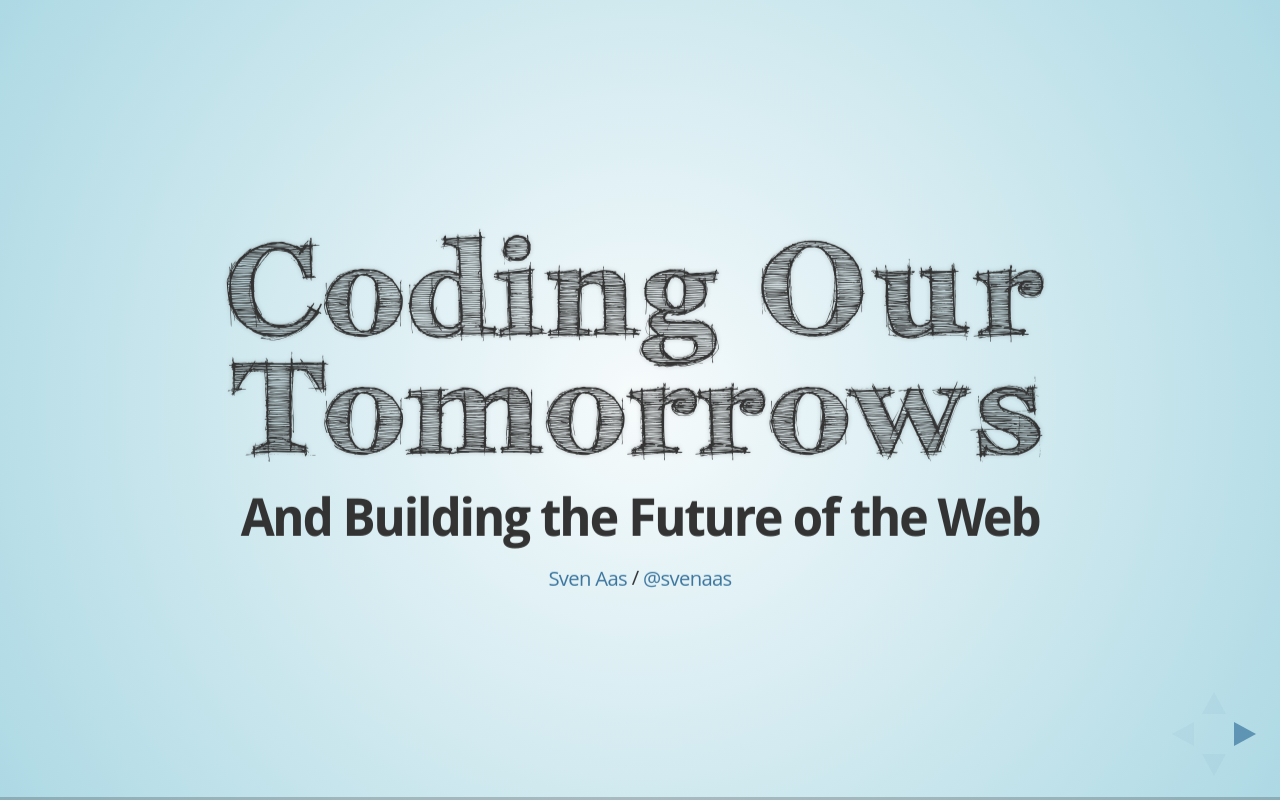
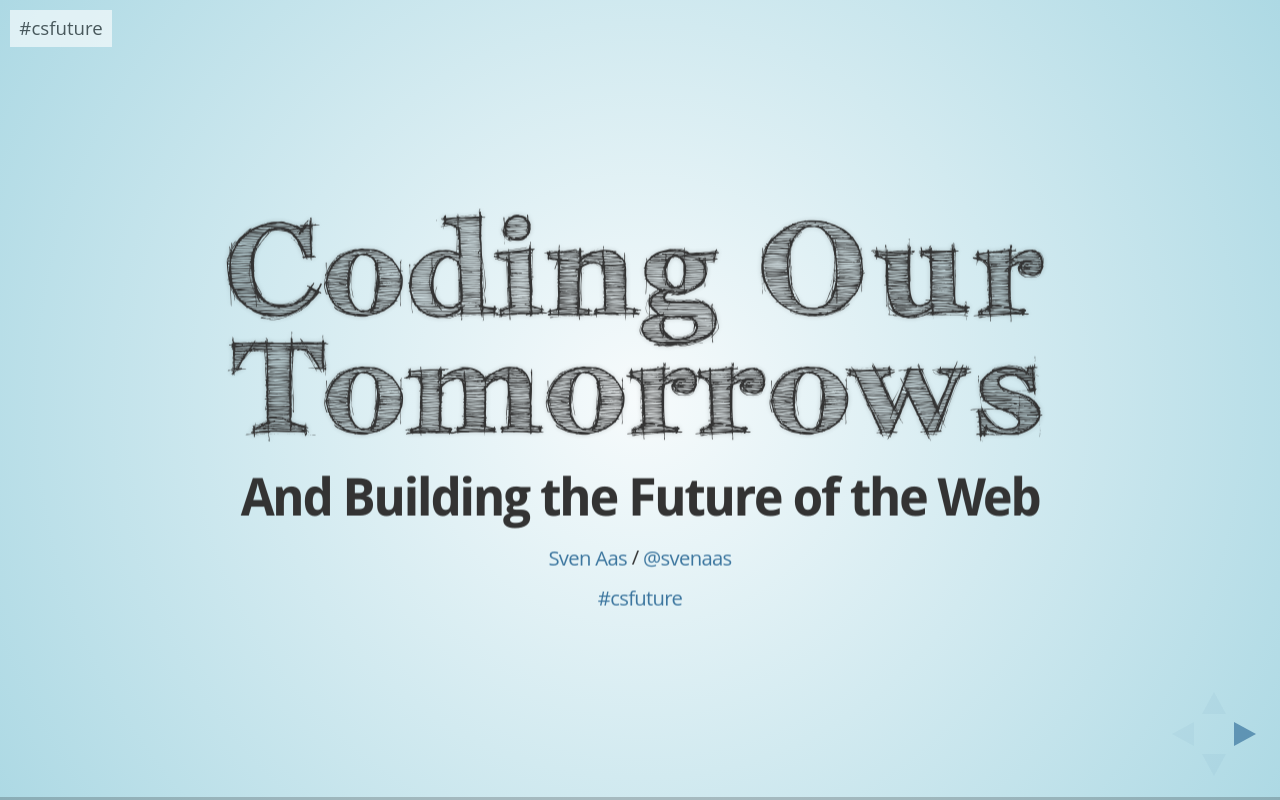
Before and after one commit to svenaas/cot, a website: page index.html in a window 1280 px wide. Drawn offline with Linux system fonts and the light colour scheme.

Commit message:
Add hashtag. Update README.md.

```diff
--- a/css/theme/source/cot.scss
+++ b/css/theme/source/cot.scss
@@ -98,3 +98,15 @@ cite {
   top: 50%;
   transform: translateY(-50%);
 }
+
+#hashtag {
+  position: absolute;
+  left: 10px;
+  top: 10px;
+  background: #fff;
+  opacity: 0.6;
+  z-index: 100;
+  padding: 0.5em;
+  font-size: 14pt;
+  font-family: $mainFont;
+}
--- a/index.html
+++ b/index.html
@@ -38,6 +38,10 @@
 
 	<body>
 
+		<div id="hashtag">
+			#csfuture
+		</div>
+
 		<div class="reveal">
 
 			<!-- Any section element inside of this container is displayed as a slide -->
@@ -48,6 +52,8 @@
 						<h3>And Building the Future of the Web</h3>
 						<p>
 							<small><a href="http://github.com/svenaas">Sven Aas</a> / <a href="http://twitter.com/svenaas">@svenaas</a></small>
+							<br>
+							<small><a href="https://twitter.com/search?q=%23csfuture">#csfuture</a></small>
 						</p>
 					</div>
 					<aside class="notes">
```
Also changed, not shown: README.md, css/theme/cot.css.
